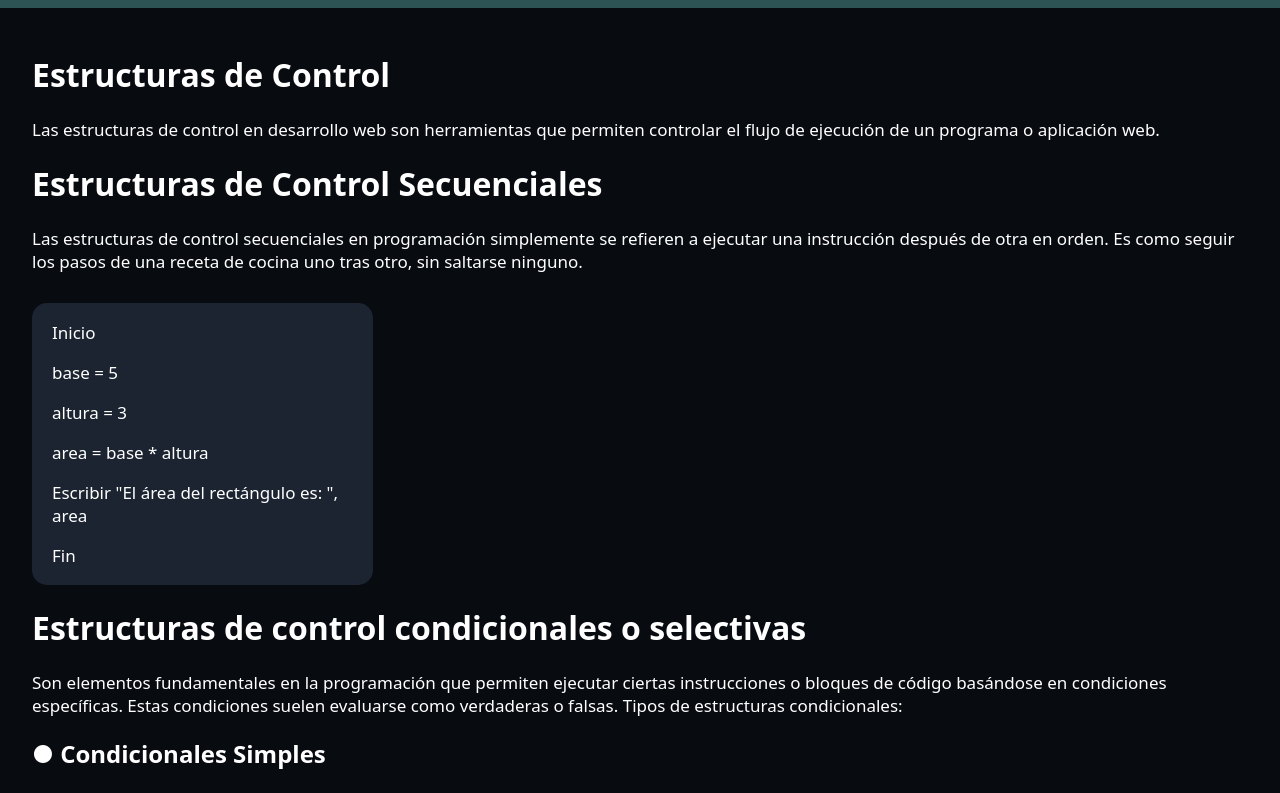
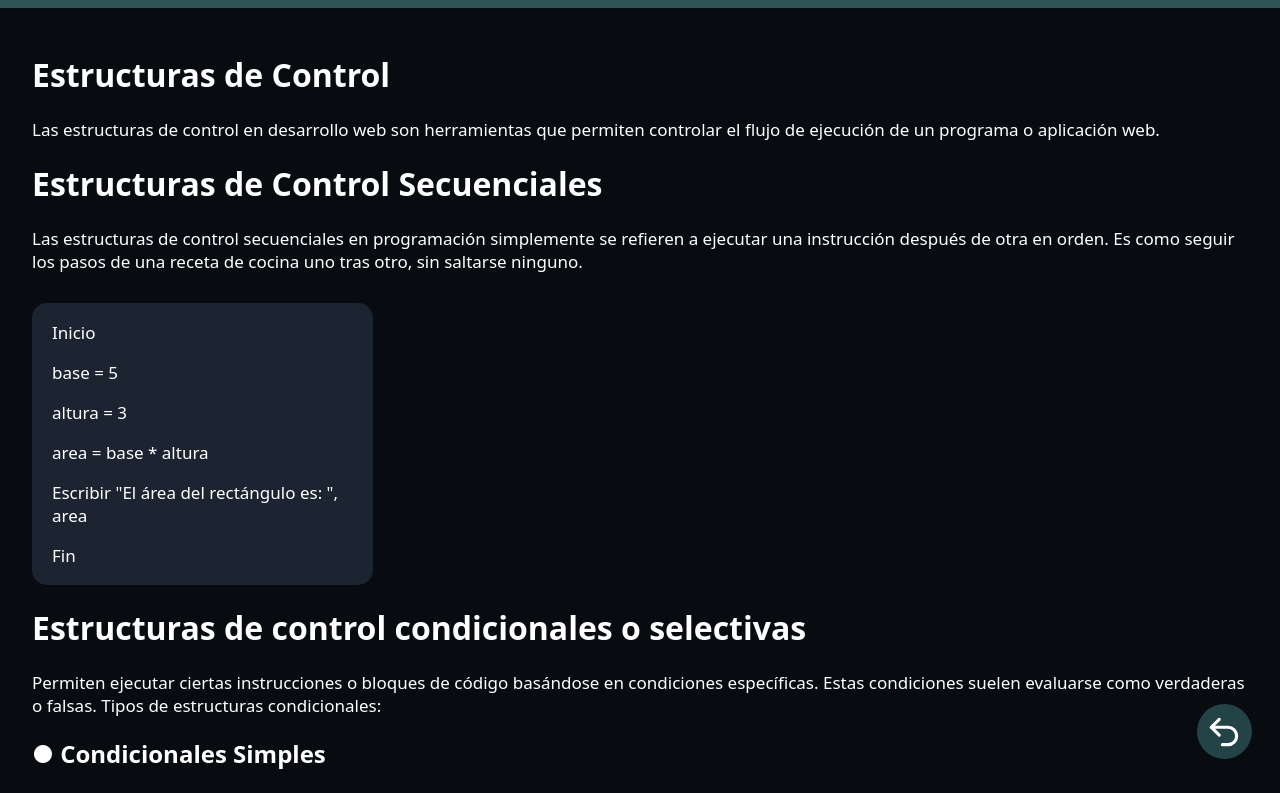
Before and after one commit to KevinLatino/Peritazgo-Website, a React (Vite) app: page /Estructuras-de-control in a window 1280 px wide. Shown: the top 793 px of the page. Built offline with nearby package versions, Linux system fonts and the light colour scheme.

Commit message:
cambios pequeños en interfaz de usuario

```diff
--- a/src/Components/BackButton/BackButton.css
+++ b/src/Components/BackButton/BackButton.css
@@ -1,7 +1,7 @@
 .container-icon{
     position: fixed;
     top: 88dvh;
-    left: 88.5%;
+    left: 93.5%;
     background-color: #5cafad58;
     width: 55px;
     height: 55px;
--- a/src/Components/BasicKnowledge/BasicKnowledge.jsx
+++ b/src/Components/BasicKnowledge/BasicKnowledge.jsx
@@ -5,7 +5,7 @@ import { Pseudocodigo } from './Learn-the-basics/Pseudocodigo'
 import { FlowChart } from './Learn-the-basics/FlowChart'
 import { ProcessBar } from '../Process-Bar/ProcessBar'
 import { BackButton } from '../BackButton/BackButton'
-import "animate.css"
+import "animate.css";
 
 
 const BasicKnowledgeScreen = () => {
--- a/src/Components/ControlStructure/ControlStructure.jsx
+++ b/src/Components/ControlStructure/ControlStructure.jsx
@@ -1,5 +1,7 @@
 import React from 'react'
 import { ProcessBar } from '../Process-Bar/ProcessBar'
+import { BackButton } from '../BackButton/BackButton'
+import 'animate.css';
 import './ControlStructures.css'
 
 
@@ -9,6 +11,7 @@ const ControlStructure = () => {
   return (
     <>
     <ProcessBar />
+    <div className='animate__animated animate__fadeInLeft'>
       <h1>Estructuras de Control</h1>
       <p>
         Las estructuras de control en desarrollo web son herramientas que permiten controlar el flujo de ejecución
@@ -46,7 +49,7 @@ const ControlStructure = () => {
       </section>
       <h1>Estructuras de control condicionales o selectivas</h1>
       <p>
-        Son elementos fundamentales en la programación que permiten ejecutar
+        Permiten ejecutar
         ciertas instrucciones o bloques de código basándose en condiciones específicas.
         Estas condiciones suelen evaluarse como verdaderas o falsas. Tipos de estructuras condicionales:
       </p>
@@ -69,6 +72,8 @@ const ControlStructure = () => {
       <p>
         Es muy parecido a las otras atenteriores, solamente que se ultiliza el switch
       </p>
+      </div>
+      <BackButton />
     </>
   )
 }
--- a/src/Components/DataStructure/DataStructure.jsx
+++ b/src/Components/DataStructure/DataStructure.jsx
@@ -1,12 +1,19 @@
 import React from 'react'
+import { BackButton } from '../BackButton/BackButton'
+import { ProcessBar } from '../Process-Bar/ProcessBar'
+import "animate.css"
 
 const DataStructure = () => {
     return (
         <>
-            <h1>Datos</h1>
-            <p>Los datos pueden es una unidad, puede ser número, letras o simplemente
-                algún caracter, pero, al interpretar estos, se pueden convertir en información
-                sumamente importante</p>
+            <ProcessBar />
+            <div className='animate__animated animate__fadeInLeft'>
+                <h1>Datos</h1>
+                <p>Los datos pueden es una unidad, puede ser número, letras o simplemente
+                    algún caracter, pero, al interpretar estos, se pueden convertir en información
+                    sumamente importante</p>
+            </div>
+            <BackButton />
         </>
     )
 }
```
